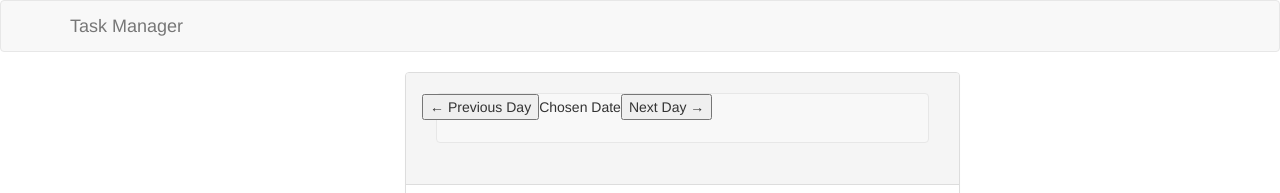
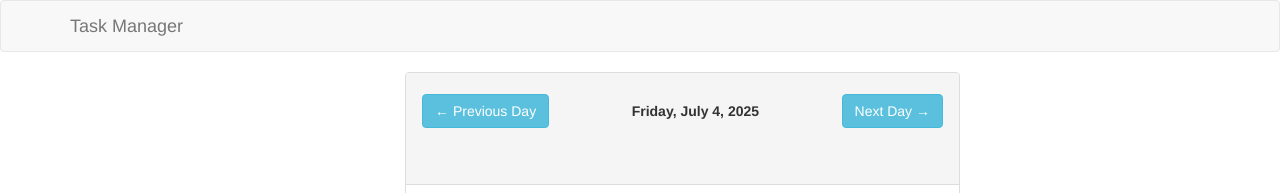
Before and after one commit to ajrobbins04/task-manager, an Angular app: page /tasks in a window 1280 px wide. Shown: the top 193 px of the page. Built offline with nearby package versions, Linux system fonts and the light colour scheme; no server answers.

Commit message:
nav bar working with date navigation

```diff
--- a/src/app/app.component.css
+++ b/src/app/app.component.css
@@ -2,3 +2,8 @@
     display: flex;
     justify-content: center;
 }
+
+.vcenter {
+    display: flex;
+    align-items: center;
+}
--- a/src/app/tasks/task-list/task-item/task-item.component.html
+++ b/src/app/tasks/task-list/task-item/task-item.component.html
@@ -14,5 +14,5 @@
   </div>
 
   <h3>{{ task.title }}</h3>
-  <p>Task Details Placed Here</p>
+  <p *ngIf="task.details">{{ task.details }}</p>
 </li>
--- a/src/app/tasks/task-nav/task-nav.component.css
+++ b/src/app/tasks/task-nav/task-nav.component.css
@@ -0,0 +1,5 @@
+.nav-display {
+    display: flex;
+    justify-content: space-between;
+    align-items: center;
+}
--- a/src/app/tasks/task-nav/task-nav.component.html
+++ b/src/app/tasks/task-nav/task-nav.component.html
@@ -1,10 +1,10 @@
 <div class="panel-heading">
-    <nav class="navbar navbar-default">
+    <nav class="navbar">
         <div class="row">
-            <div class="nav row-centered">
-                <button>&#8592; Previous Day</button>
-                <span>Chosen Date</span>
-                <button>Next Day &#8594;</button>
+            <div class="nav-display">
+                <button class="btn btn-info pull-left" (click)="goToPreviousDay()">&#8592; Previous Day</button>
+                <span class="flex-grow-1 text-center" style="font-weight: bold;">{{ chosenDate | date: 'fullDate':'UTC' }}</span>
+                <button class="btn btn-info pull-right" (click)="goToNextDay()">Next Day &#8594;</button>
             </div>
         </div>
     </nav>
--- a/src/app/tasks/task-nav/task-nav.component.ts
+++ b/src/app/tasks/task-nav/task-nav.component.ts
@@ -1,10 +1,31 @@
-import { Component } from '@angular/core';
+import { Component, OnInit } from '@angular/core';
+import { TaskService } from '../task.service';
 
 @Component({
   selector: 'manager-task-nav',
   templateUrl: './task-nav.component.html',
   styleUrl: './task-nav.component.css'
 })
-export class TaskNavComponent {
+export class TaskNavComponent implements OnInit {
+
+  chosenDate: Date;
+  constructor(private taskService: TaskService) { }
+
+  ngOnInit(): void {
+    this.taskService.chosenDate$.subscribe(dateString => {
+      // Convert the date string to a Date object for easier date transitions
+      this.chosenDate = new Date(dateString);
+    });
+  }
+
+  goToPreviousDay(): void {
+    const newDate = new Date(this.chosenDate.getTime() - 24 * 60 * 60 * 1000); // Subtract one day
+    this.taskService.setChosenDate(newDate.toISOString().split('T')[0]); // Format to YYYY-MM-DD to pass to the service
+  }
+
+  goToNextDay(): void {
+    const newDate = new Date(this.chosenDate.getTime() + 24 * 60 * 60 * 1000); // Add one day
+    this.taskService.setChosenDate(newDate.toISOString().split('T')[0]); // Format to YYYY-MM-DD to pass to the service
+  }
 
 }
```
